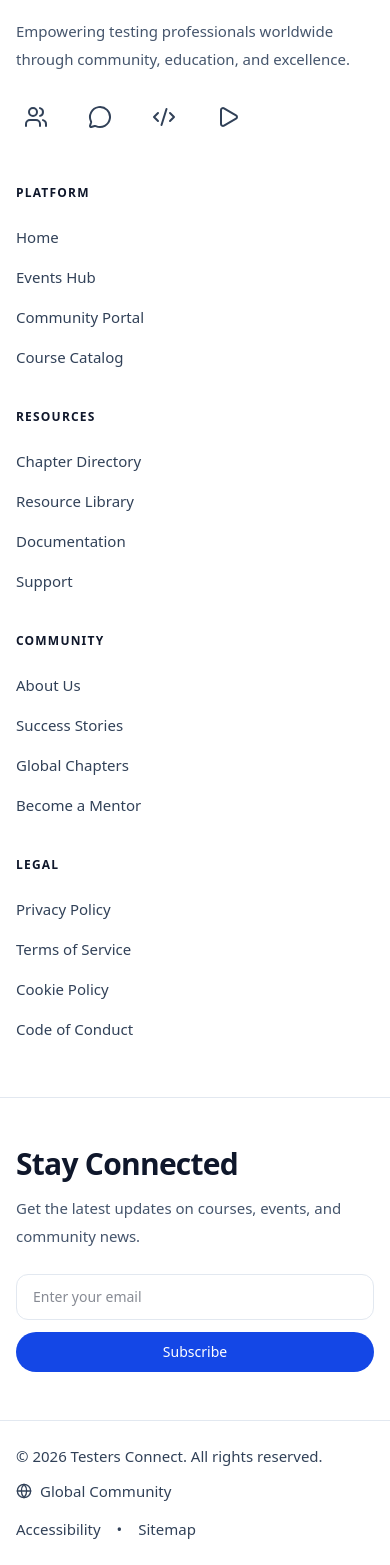
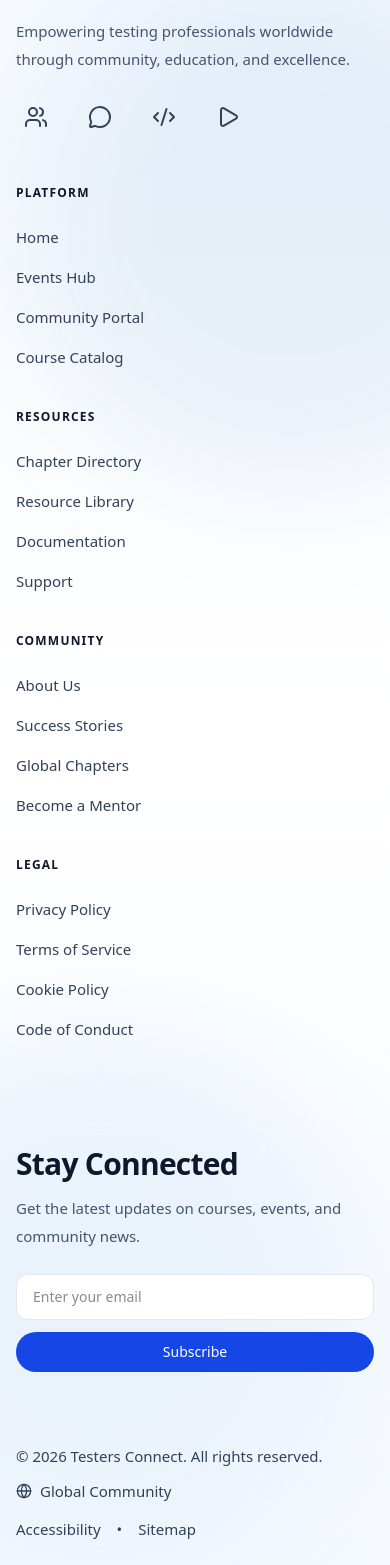
Before and after one commit to Ladyprowess/testers-connect, a Next.js app: page /contact in a window 390 px wide. Shown: the part 1247-2812 px from the top of the page. Built offline with nearby package versions, Linux system fonts and the light colour scheme.

Commit message:
update mobile

```diff
--- a/app/page.tsx
+++ b/app/page.tsx
@@ -180,8 +180,8 @@ export default async function HomePage() {
       {/* Upcoming Events */}
       <section className="bg-white">
         <Container className="py-16">
-          <div className="flex items-start justify-between gap-6">
-            <div>
+        <div className="flex flex-col gap-6 sm:flex-row sm:items-start sm:justify-between">
+  <div className="min-w-0">
     <div className="flex items-center gap-2 text-sm font-semibold tracking-wide text-slate-700">
       <span className="inline-flex h-9 w-9 items-center justify-center rounded-xl border border-slate-200">
         📅
@@ -192,17 +192,22 @@ export default async function HomePage() {
     <h2 className="mt-4 text-4xl font-extrabold tracking-tight text-slate-900">
       Learn, Connect, Grow
     </h2>
-              <p className="mt-3 text-lg text-slate-600">
+
+    <p className="mt-3 max-w-xl text-lg text-slate-600">
       Join our global community at conferences, workshops, and meetups
     </p>
   </div>
 
-            <Link href="/events" className="shrink-0">
-              <Button variant="outline" className="rounded-2xl px-5 py-6 text-base">
+  <Link href="/events" className="w-full sm:w-auto">
+    <Button
+      variant="outline"
+      className="w-full justify-center rounded-2xl px-5 py-6 text-base sm:w-auto"
+    >
       View All Events <ArrowRight className="ml-2 h-5 w-5" />
     </Button>
   </Link>
 </div>
+
 
           {/* ✅ THIS is the only thing you need here now */}
           <div className="mt-10">
--- a/components/Footer.tsx
+++ b/components/Footer.tsx
@@ -55,7 +55,6 @@ const footerColumns: FooterColumn[] = [
 export default function Footer() {
   const year = new Date().getFullYear();
 
-  // ✅ state MUST be inside the component
   const [email, setEmail] = useState("");
   const [loading, setLoading] = useState(false);
   const [success, setSuccess] = useState(false);
@@ -93,14 +92,20 @@ export default function Footer() {
   };
 
   return (
-    <footer className="border-t border-slate-200 bg-white">
+    <footer className="relative overflow-hidden border-t border-slate-200 bg-slate-50">
+      {/* Soft background overlay (same style as hero) */}
+      <div className="pointer-events-none absolute inset-0">
+      <div className="absolute inset-0 bg-gradient-to-b from-[#F5F9FF] via-white to-[#F5F9FF]" />
+        <div className="absolute -right-40 top-10 h-[520px] w-[520px] rounded-full bg-[#145DA0]/8 blur-3xl" />
+        <div className="absolute -left-40 bottom-0 h-[520px] w-[520px] rounded-full bg-[#EAF2FB] blur-3xl" />
+      </div>
+
       {/* Top block */}
-      <Container className="py-14">
+      <Container className="relative py-14">
         <div className="grid gap-12 lg:grid-cols-12">
           {/* Left brand + short text + icons */}
           <div className="lg:col-span-4">
             <div className="flex items-start gap-3">
-
               <div>
                 <div className="text-xl font-extrabold tracking-tight text-slate-900">
                   Testers Connect
@@ -180,7 +185,7 @@ export default function Footer() {
       <div className="border-t border-slate-200" />
 
       {/* Stay connected */}
-      <Container className="py-12">
+      <Container className="relative py-12">
         <div className="grid gap-6 lg:grid-cols-12 lg:items-center">
           <div className="lg:col-span-6">
             <div className="text-3xl font-extrabold tracking-tight text-slate-900">
@@ -230,7 +235,7 @@ export default function Footer() {
       <div className="border-t border-slate-200" />
 
       {/* Bottom bar */}
-      <Container className="py-6">
+      <Container className="relative py-6">
         <div className="flex flex-col gap-4 sm:flex-row sm:items-center sm:justify-between">
           <div className="flex flex-wrap items-center gap-3 text-[15px] text-slate-700">
             <span>© {year} Testers Connect. All rights reserved.</span>
--- a/components/home/HeroRotating.tsx
+++ b/components/home/HeroRotating.tsx
@@ -123,31 +123,32 @@ export default function HeroRotating() {
             </p>
 
             {/* CTA ROW */}
-            <div className="mt-7 flex flex-col gap-3 sm:flex-row sm:items-center sm:justify-between">
-              <div className="flex flex-wrap gap-3">
-                <Link href="/community">
+           {/* CTA ROW */}
+<div className="mt-7">
+  <div className="grid gap-3 sm:flex sm:items-center">
+    <Link href="/community" className="block w-full sm:w-auto">
       <Button
         size="lg"
-                    className="bg-[#145DA0] text-white hover:bg-[#145DA0]/90"
+        className="w-full justify-center bg-[#145DA0] text-white hover:bg-[#145DA0]/90 sm:w-auto"
       >
         Join our community
       </Button>
     </Link>
 
-                <Link href="/donate">
+    <Link href="/donate" className="block w-full sm:w-auto">
       <Button
         size="lg"
         variant="outline"
-  className="min-w-[220px] px-8 border-slate-300 text-slate-900 hover:bg-slate-50"
+        className="w-full justify-center border-slate-300 text-slate-900 hover:bg-slate-50 sm:w-auto"
       >
         <span className="inline-flex items-center gap-2 text-base font-medium">
           Donate <HeartHandshake className="h-5 w-5" />
         </span>
       </Button>
-
     </Link>
   </div>
 </div>
+
 
             {/* Stats row - equal layout */}
             <div className="mt-10 grid max-w-xl grid-cols-1 gap-4 sm:grid-cols-3">
```
Lines whose indentation alone changed are shown as unchanged.
